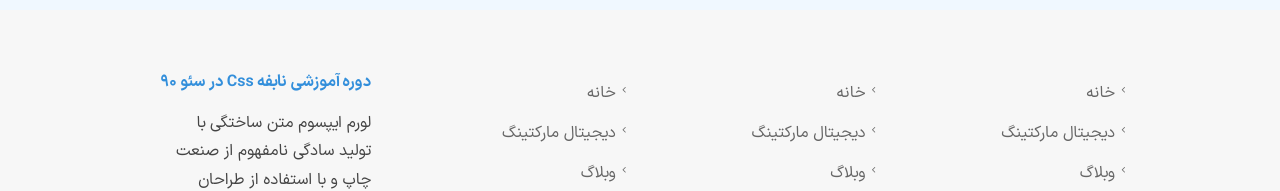
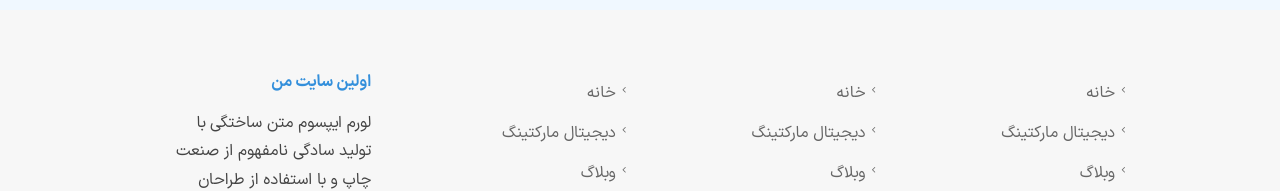
Before and after one commit to Amir-syntax/My-first-project, a plain HTML site: page index.html in a window 1280 px wide. Shown: the part 3549-3740 px from the top of the page. Drawn offline with Linux system fonts and the light colour scheme.

Commit message:
Chenge a sentence

```diff
--- a/index.html
+++ b/index.html
@@ -261,7 +261,7 @@
           </ul>
         </div>
         <div class="footer-column">
-          <h4>دوره آموزشی نابفه Css در سئو 90</h4>
+          <h4>اولین سایت من</h4>
           <p>
             لورم ایپسوم متن ساختگی با تولید سادگی نامفهوم از صنعت چاپ و با
             استفاده از طراحان گرافیک است چاپگرها و متون بلکه روزنامه و مجله در
```
